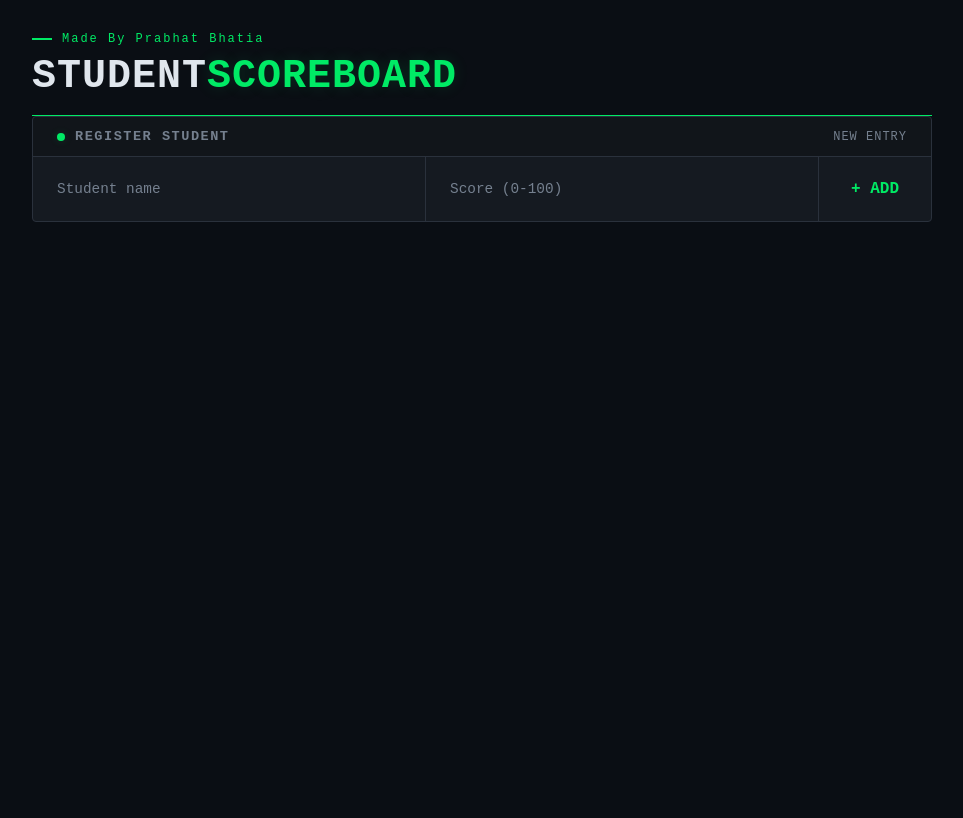
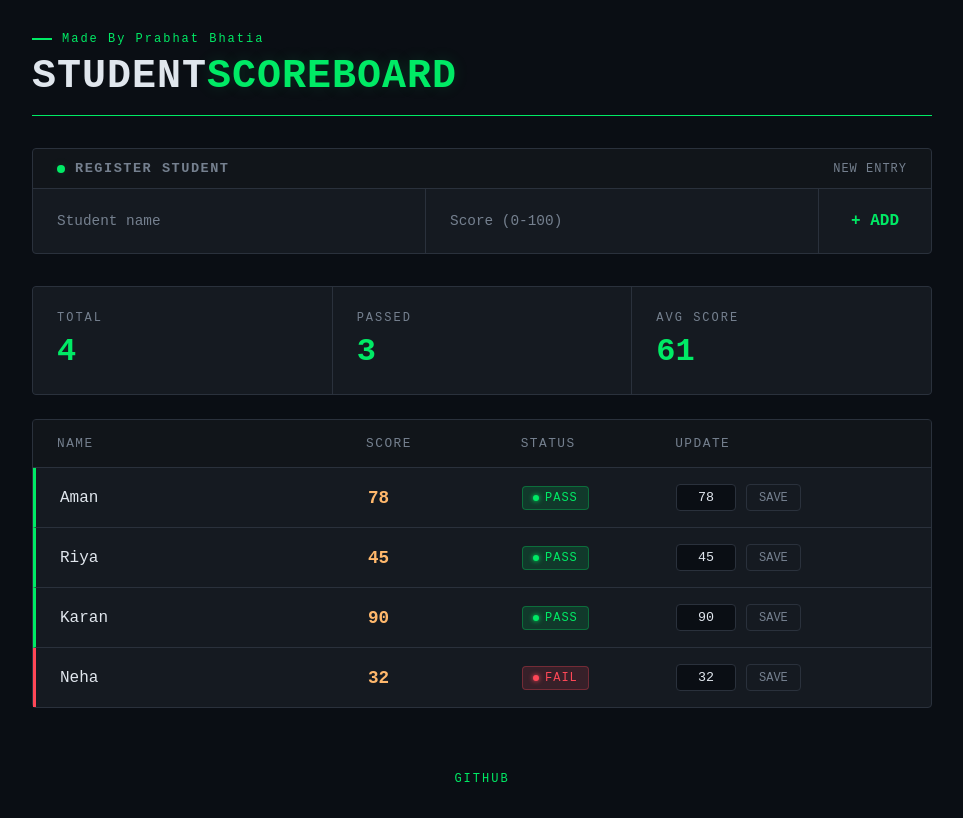
Before and after one commit to prabhatb-alt/react-student-scoreboard, a React (Vite) app: page / in a window 1280 px wide. Shown: the whole page, without its empty margins (158-1121 px from the left). Built offline with nearby package versions, Linux system fonts and the light colour scheme.

Commit message:
Implemented StudentTable and StudentRow with calculation control

```diff
--- a/src/App.jsx
+++ b/src/App.jsx
@@ -1,22 +1,36 @@
 import { useState } from 'react';
 import Header from './components/Header';
 import AddStudentForm from './components/AddStudentForm';
+import StudentTable from './components/StudentTable';
 import './index.css';
 
 function App() {
   const [students, setStudents] = useState([
-    { id: 1, name: 'Prabhat', score: 95 },
-    { id: 2, name: 'Ramesh', score: 69 },
-    { id: 3, name: 'Max Verstappen', score: 33 },
+    { id: 1, name: 'Aman', score: 78 },
+    { id: 2, name: 'Riya', score: 45 },
+    { id: 3, name: 'Karan', score: 90 },
+    { id: 4, name: 'Neha', score: 32 }
   ]);
 
   const handleAddStudent = (newStudent) => {
-    setStudents([...students, {...newStudent, id: Date.now()}]);
+    setStudents([...students, { ...newStudent, id: Date.now() }]);
   };
+
+  const handleUpdateScore = (id, newScore) => {
+    setStudents(students.map(student =>
+      student.id === id ? { ...student, score: newScore } : student
+    ));
+  };
+
   return (
-    <div className = "App">
+    <div className="app-container">
       <Header />
-      <AddStudentForm onAddStudent={handleAddStudent} />
+      <AddStudentForm onAdd={handleAddStudent} />
+      <StudentTable students={students} onUpdateScore={handleUpdateScore} />
+
+      <div style={{ textAlign: 'center', marginTop: '2rem', fontSize: '0.75rem', color: 'var(--text-muted)', letterSpacing: '2px' }}>
+        <a href="https://github.com/prabhatb-alt/react-student-scoreboard" target="_blank" rel="noreferrer" style={{color: 'var(--accent-green)', textDecoration: 'none'}}>GITHUB</a>
+      </div>
     </div>
   );
 }
--- /dev/null
+++ b/src/components/StudentRow.jsx
@@ -0,0 +1,47 @@
+import { useState, useEffect } from 'react';
+
+const StudentRow = ({ student, onUpdateScore }) => {
+    const [editScore, setEditScore] = useState(student.score);
+
+    useEffect(() => {
+        setEditScore(student.score);
+    }, [student.score]);
+
+    const isPass = student.score >= 40;
+
+    const handleSave = () => {
+        const parsedScore = parseInt(editScore, 10);
+        // Validate before sending up
+        if (!isNaN(parsedScore) && parsedScore >= 0 && parsedScore <= 100) {
+        onUpdateScore(student.id, parsedScore);
+        }
+    };
+
+    return (
+        <div className={`table-row ${isPass ? 'row-pass' : 'row-fail'}`}>
+        <div className="col name-col">{student.name}</div>
+        <div className="col score-col highlight-score">{student.score}</div>
+
+        <div className="col status-col">
+            <div className={`status-badge ${isPass ? 'badge-pass' : 'badge-fail'}`}>
+            <span className="dot"></span>
+            {isPass ? 'PASS' : 'FAIL'}
+            </div>
+        </div>
+
+        <div className="col update-col">
+            <input
+            type="number"
+            className="update-input"
+            value={editScore}
+            onChange={(e) => setEditScore(e.target.value)}
+            min="0"
+            max="100"
+            />
+            <button onClick={handleSave} className="save-btn">SAVE</button>
+        </div>
+        </div>
+    );
+};
+
+export default StudentRow;
--- /dev/null
+++ b/src/components/StudentTable.css
@@ -0,0 +1,164 @@
+.dashboard-section {
+  display: flex;
+  flex-direction: column;
+  gap: 1.5rem;
+}
+
+.stats-grid {
+  display: grid;
+  grid-template-columns: repeat(3, 1fr);
+  gap: 1px;
+  background-color: var(--border-color);
+  border: 1px solid var(--border-color);
+  border-radius: 4px;
+  overflow: hidden;
+}
+
+.stat-card {
+  background-color: var(--bg-card);
+  padding: 1.5rem;
+  display: flex;
+  flex-direction: column;
+  gap: 0.5rem;
+}
+
+.stat-label {
+  color: var(--text-muted);
+  font-size: 0.75rem;
+  letter-spacing: 2px;
+}
+
+.stat-value {
+  color: var(--accent-green);
+  font-size: 2rem;
+  font-weight: bold;
+}
+.table-container {
+  background-color: var(--bg-card);
+  border: 1px solid var(--border-color);
+  border-radius: 4px;
+}
+
+.table-header {
+  display: grid;
+  grid-template-columns: 2fr 1fr 1fr 1.5fr;
+  padding: 1rem 1.5rem;
+  border-bottom: 1px solid var(--border-color);
+  background-color: rgba(0, 0, 0, 0.2);
+  color: var(--text-muted);
+  font-size: 0.8rem;
+  letter-spacing: 1.5px;
+}
+
+.table-row {
+  display: grid;
+  grid-template-columns: 2fr 1fr 1fr 1.5fr;
+  padding: 1rem 1.5rem;
+  align-items: center;
+  border-bottom: 1px solid var(--border-color);
+  transition: background-color 0.2s;
+  border-left: 3px solid transparent;
+}
+
+.table-row:last-child {
+  border-bottom: none;
+}
+
+.table-row:hover {
+  background-color: rgba(255, 255, 255, 0.02);
+}
+
+.row-pass {
+  border-left-color: var(--accent-green);
+}
+
+.row-fail {
+  border-left-color: var(--accent-red);
+}
+
+.highlight-score {
+  color: #ffb86c;
+  font-weight: bold;
+  font-size: 1.1rem;
+}
+
+.status-badge {
+  display: inline-flex;
+  align-items: center;
+  gap: 6px;
+  padding: 4px 10px;
+  border-radius: 4px;
+  font-size: 0.75rem;
+  letter-spacing: 1px;
+  border: 1px solid transparent;
+}
+
+.badge-pass {
+  border-color: rgba(0, 234, 101, 0.3);
+  color: var(--accent-green);
+  background-color: var(--accent-green-glow);
+}
+
+.badge-pass .dot {
+  width: 6px;
+  height: 6px;
+  background-color: var(--accent-green);
+  border-radius: 50%;
+  box-shadow: 0 0 5px var(--accent-green);
+}
+
+.badge-fail {
+  border-color: rgba(255, 71, 87, 0.3);
+  color: var(--accent-red);
+  background-color: var(--accent-red-glow);
+}
+
+.badge-fail .dot {
+  width: 6px;
+  height: 6px;
+  background-color: var(--accent-red);
+  border-radius: 50%;
+  box-shadow: 0 0 5px var(--accent-red);
+}
+
+.update-col {
+  display: flex;
+  gap: 10px;
+}
+
+.update-input {
+  width: 60px;
+  background-color: var(--bg-main);
+  border: 1px solid var(--border-color);
+  color: var(--text-main);
+  padding: 5px;
+  text-align: center;
+  border-radius: 4px;
+  outline: none;
+}
+
+.update-input:focus {
+  border-color: var(--accent-green);
+}
+
+.update-input[type="number"]::-webkit-inner-spin-button,
+.update-input[type="number"]::-webkit-outer-spin-button {
+  -webkit-appearance: none;
+  margin: 0;
+}
+
+.save-btn {
+  background: transparent;
+  border: 1px solid var(--border-color);
+  color: var(--text-muted);
+  padding: 5px 12px;
+  border-radius: 4px;
+  cursor: pointer;
+  font-size: 0.75rem;
+  transition: all 0.2s;
+}
+
+.save-btn:hover {
+  border-color: var(--text-main);
+  color: var(--text-main);
+}
--- /dev/null
+++ b/src/components/StudentTable.jsx
@@ -0,0 +1,48 @@
+import StudentRow from './StudentRow';
+import './StudentTable.css';
+
+const StudentTable = ({ students, onUpdateScore }) => {
+    const totalStudents = students.length;
+    const passedStudents = students.filter(s => s.score >= 40).length;
+    const avgScore = totalStudents === 0 ? 0 : Math.round(students.reduce((acc, curr) => acc + curr.score, 0) / totalStudents);
+
+    return (
+        <section className="dashboard-section">
+        <div className="stats-grid">
+            <div className="stat-card">
+            <span className="stat-label">TOTAL</span>
+            <span className="stat-value">{totalStudents}</span>
+            </div>
+            <div className="stat-card">
+            <span className="stat-label">PASSED</span>
+            <span className="stat-value">{passedStudents}</span>
+            </div>
+            <div className="stat-card">
+            <span className="stat-label">AVG SCORE</span>
+            <span className="stat-value">{avgScore}</span>
+            </div>
+        </div>
+
+        <div className="table-container">
+            <div className="table-header">
+            <div className="col">NAME</div>
+            <div className="col">SCORE</div>
+            <div className="col">STATUS</div>
+            <div className="col">UPDATE</div>
+            </div>
+
+            <div className="table-body">
+            {students.map((student) => (
+                <StudentRow
+                key={student.id}
+                student={student}
+                onUpdateScore={onUpdateScore}
+                />
+            ))}
+            </div>
+        </div>
+        </section>
+    );
+};
+
+export default StudentTable;
```
